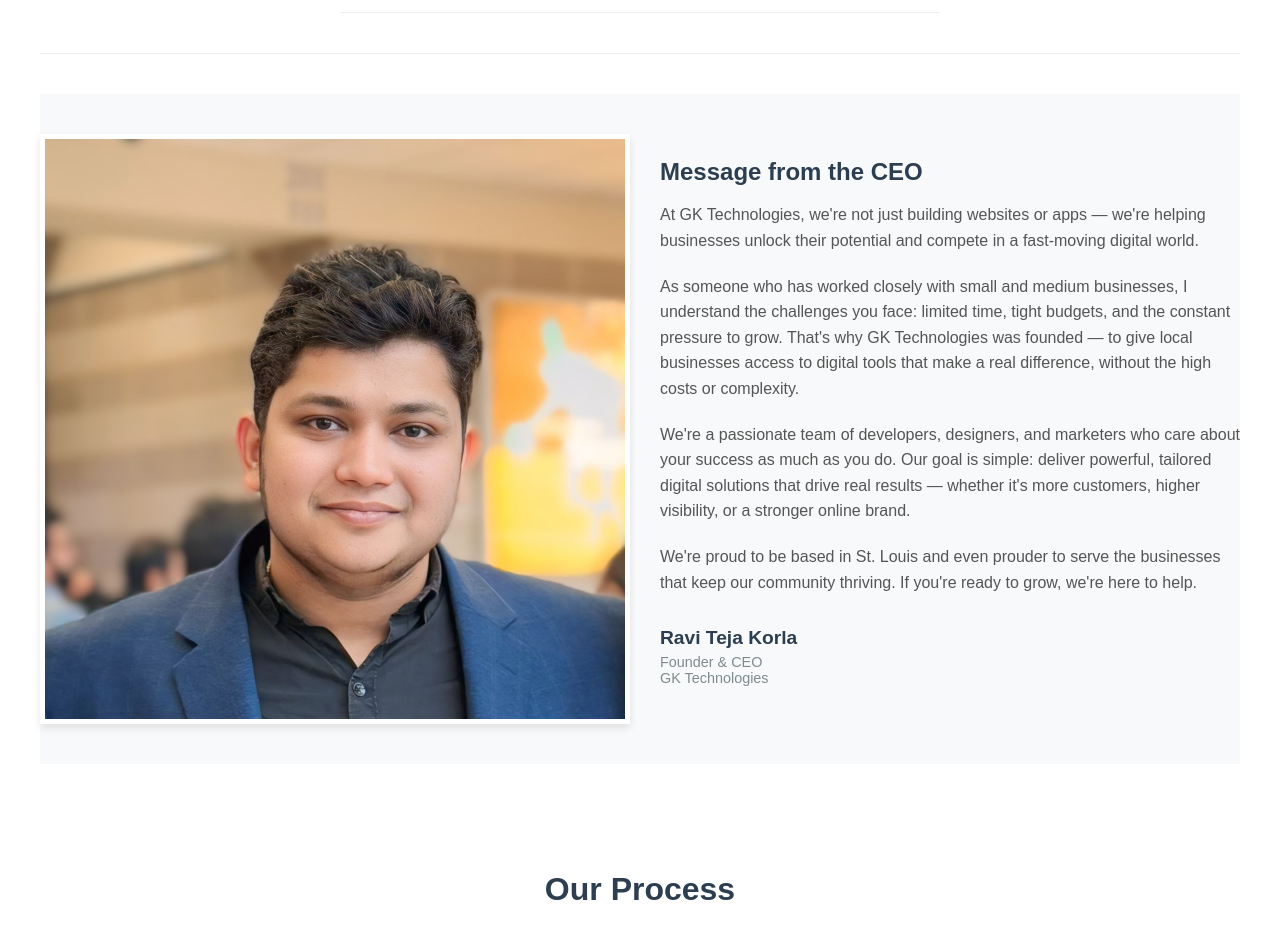
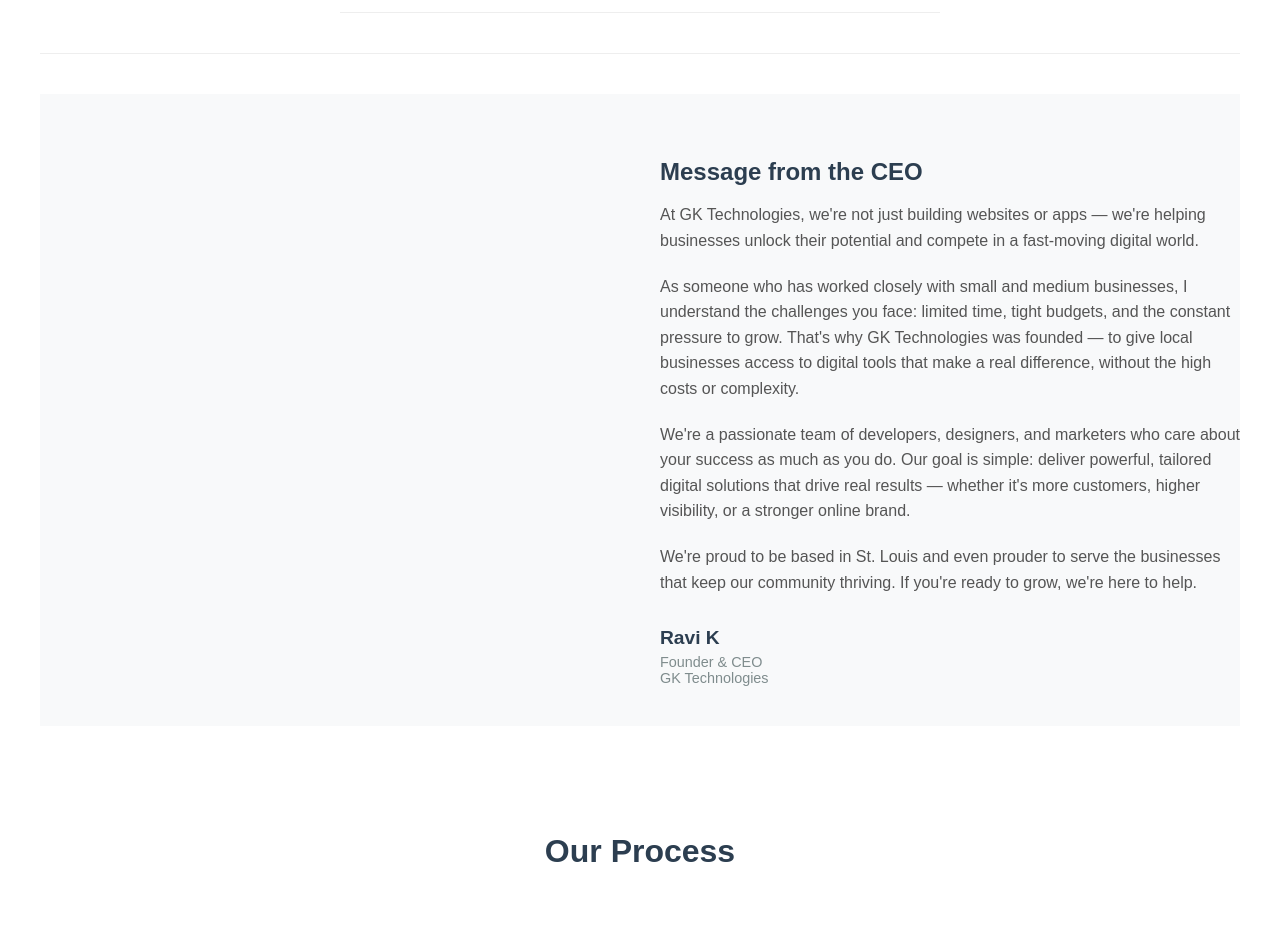
Before and after one commit to Teja2142/gktechnologies, a React (Create React App) app: page /About in a window 1280 px wide. Shown: the part 2544-3475 px from the top of the page. Built offline with nearby package versions, Linux system fonts and the light colour scheme.

Commit message:
removed image and changed name as Ravi k

```diff
--- a/src/About.jsx
+++ b/src/About.jsx
@@ -325,7 +325,7 @@
       <div style={{ padding: '40px 0', backgroundColor: '#f8f9fa', margin: '40px 0' }}>
         <div style={{ display: 'flex', flexWrap: 'wrap', justifyContent: 'space-between', gap: '40px' }}>
           <div style={{ flex: '1', minWidth: '300px' }}>
-            <img
+            {/* <img
               src={raviteja}
               alt="Ravi Teja Korla, Founder & CEO"
               style={{
@@ -337,7 +337,7 @@
                 boxShadow: '0 4px 8px rgba(0,0,0,0.1)',
                 display: 'block'
               }}
-            />
+            /> */}
           </div>
           <div style={{ flex: '1', minWidth: '300px' }}>
             <h3 style={{ fontSize: '1.5rem', fontWeight: '600', marginBottom: '15px', color: '#2c3e50' }}>Message from the CEO</h3>
@@ -362,7 +362,7 @@
               our community thriving. If you're ready to grow, we're here to help.
             </p>
             <div style={{ marginTop: '30px' }}>
-              <h5 style={{ fontSize: '1.2rem', marginBottom: '5px', color: '#2c3e50' }}>Ravi Teja Korla</h5>
+              <h5 style={{ fontSize: '1.2rem', marginBottom: '5px', color: '#2c3e50' }}>Ravi K</h5>
               <p style={{ fontSize: '0.9rem', color: '#7f8c8d', margin: '0' }}>Founder & CEO</p>
               <p style={{ fontSize: '0.9rem', color: '#7f8c8d', margin: '0' }}>GK Technologies</p>
             </div>
```
